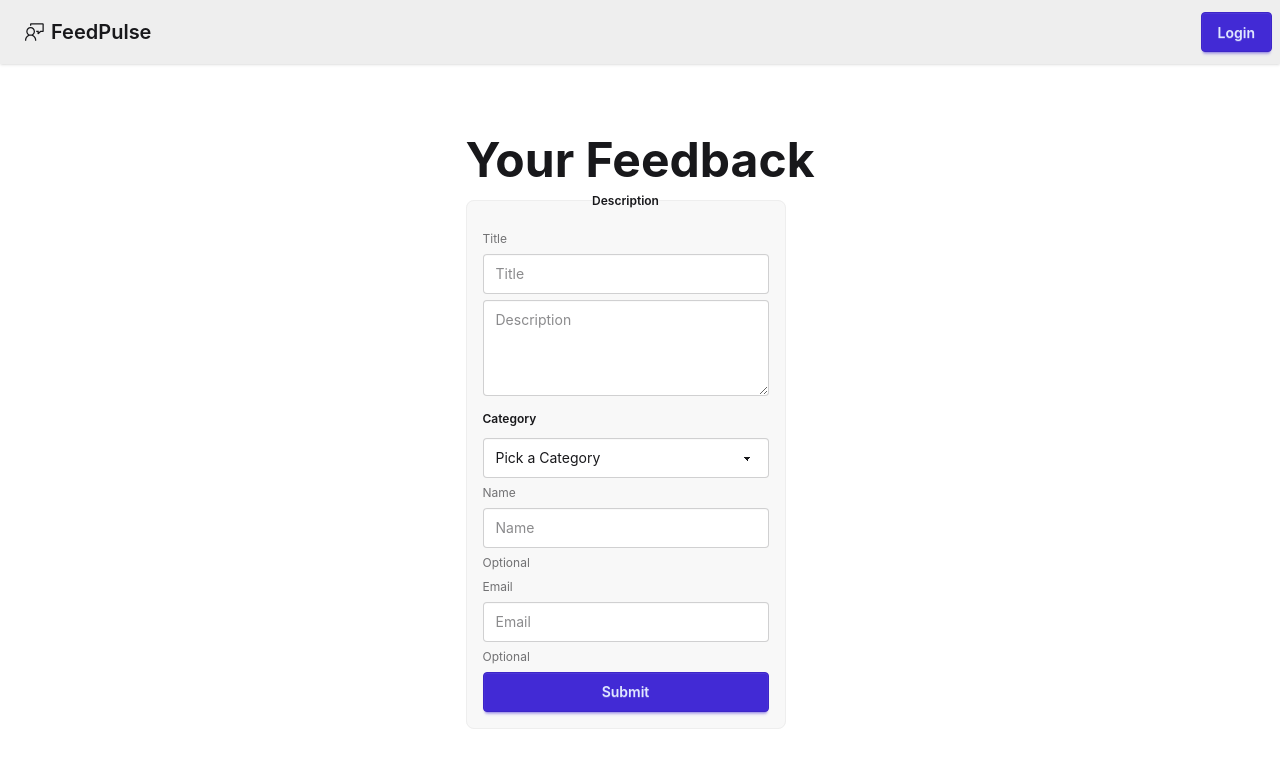
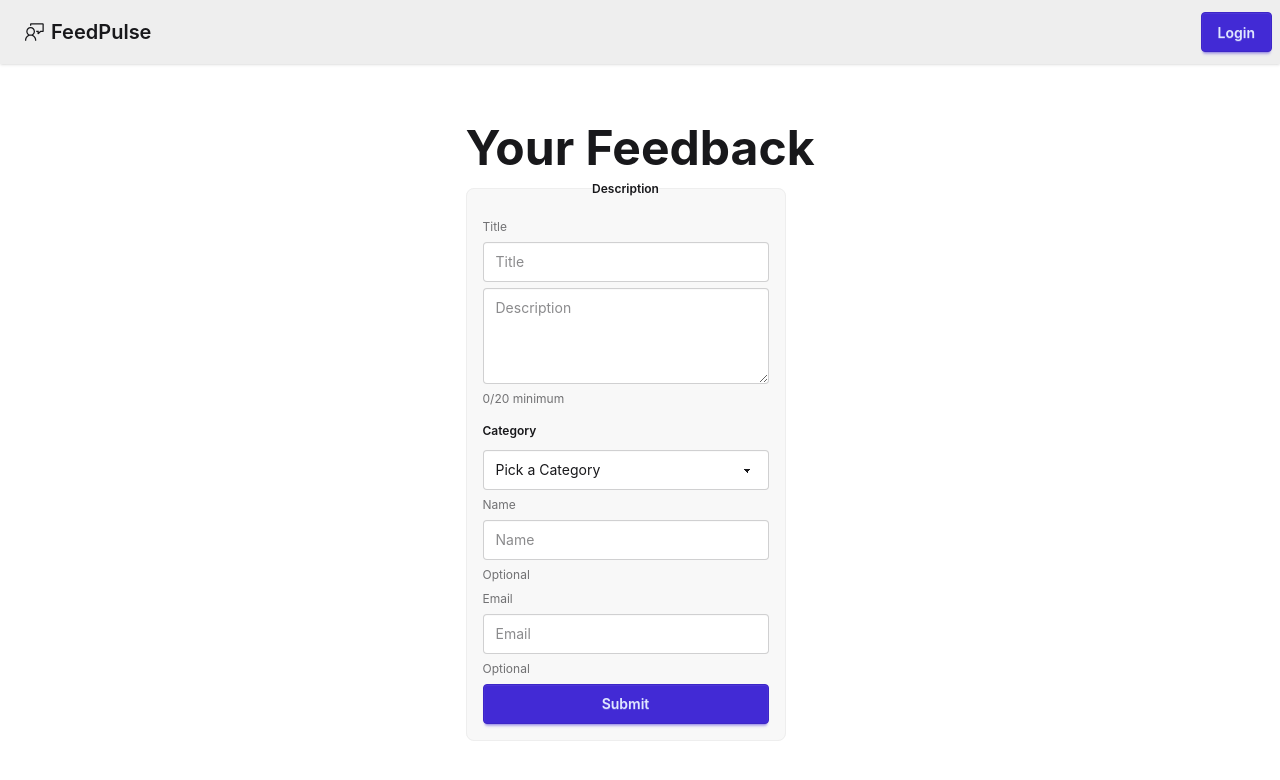
Before and after one commit to I-k-a-r-o-s/feedpulse_frontend, a React app: page / in a window 1280 px wide. Shown: the top 780 px of the page. Built offline with nearby package versions, Linux system fonts and the light colour scheme; the HTML template or start-up script is replaced by a standard one.

Commit message:
Missing feature for the description:-Count characters and minimum character limit

```diff
--- a/src/pages/Home.jsx
+++ b/src/pages/Home.jsx
@@ -8,6 +8,8 @@ const Home = () => {
     name: "",
     email: "",
   });
+
+  const descriptionLength = formData.description.length;
 
   const handleChange = (e) => {
     const { name, value } = e.target;
@@ -51,7 +53,9 @@ const Home = () => {
                 value={formData.description}
                 onChange={handleChange}
                 required
+                minLength={20}
               ></textarea>
+              <span className="label">{descriptionLength}/20 minimum</span>
 
               <legend className="fieldset-legend">Category</legend>
               <select
```
